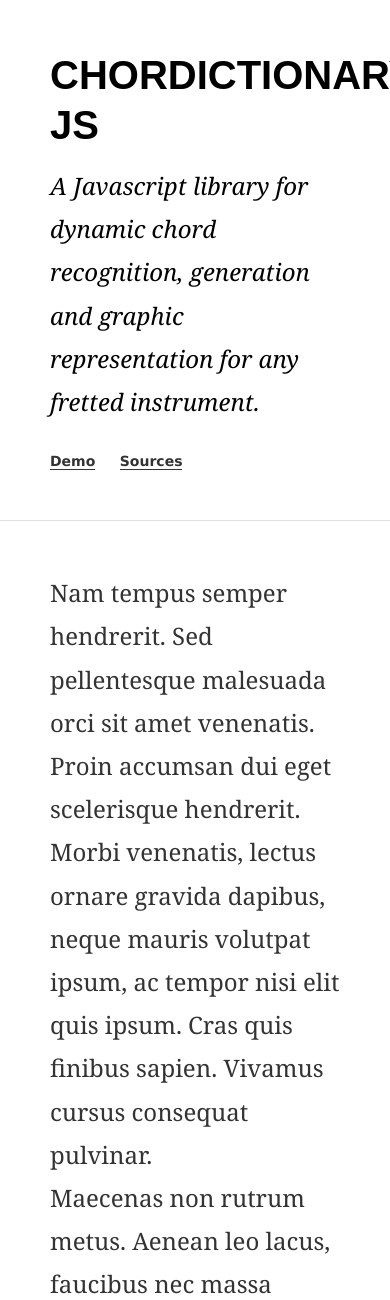
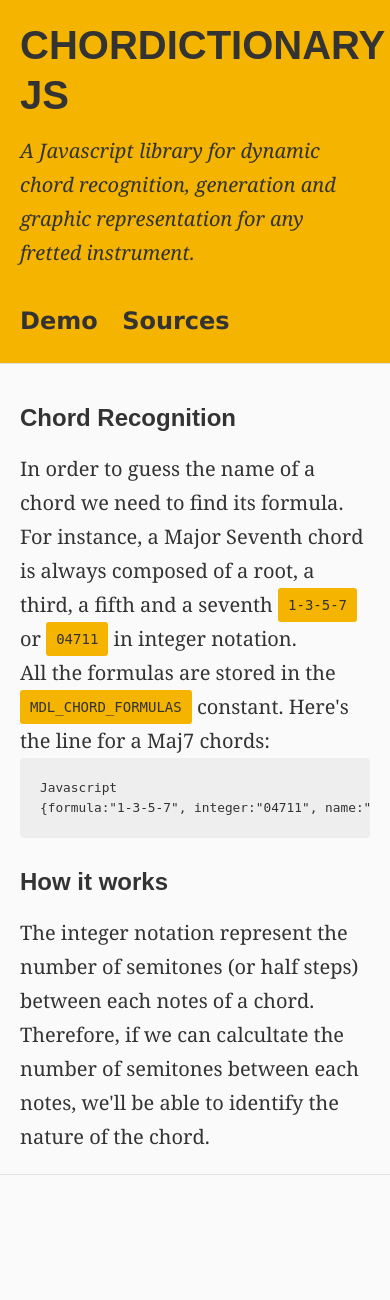
Before and after one commit to greird/greird.github.io, a PHP site: page /blog/chordictionary.html in a window 390 px wide; the page is wider, and only the part inside the window is pictured. Shown: the top 1300 px of that part. After the commit the page ends 1175 px from the top of that part, so only its background shows below. Run offline with PHP 8.4, Linux system fonts and the light colour scheme.

Commit message:
updated mobile layout

```diff
--- a/blog/chordictionary.html
+++ b/blog/chordictionary.html
@@ -14,15 +14,21 @@
 <body>
 
 <div id="article">
-	<section class="summary">
+	<section class="summary yellow">
 	  <h1>Chordictionary JS</h1>
 	  <p>A Javascript library for dynamic chord recognition, generation and graphic representation for any fretted instrument.</p>
 	  <a class="readmore" href="http://www.chordictionary.com">Demo</a>
 	  <a class="readmore" href="http://github.com/greird/chordictionaryjs">Sources</a>
 	</section>
 	<section class="grey">
-	  <p>Nam tempus semper hendrerit. Sed pellentesque malesuada orci sit amet venenatis. Proin accumsan dui eget scelerisque hendrerit. Morbi venenatis, lectus ornare gravida dapibus, neque mauris volutpat ipsum, ac tempor nisi elit quis ipsum. Cras quis finibus sapien. Vivamus cursus consequat pulvinar.</p>
-	  <p>Maecenas non rutrum metus. Aenean leo lacus, faucibus nec massa laoreet, molestie eleifend elit. Mauris quam tellus, feugiat quis imperdiet eget, sollicitudin ac felis. Aenean rutrum metus sit amet quam tincidunt, et vehicula dui dictum. Aenean vehicula ipsum in libero cursus interdum. Proin tincidunt erat vitae augue accumsan, sit amet placerat erat luctus. Aliquam nulla neque, volutpat et lorem ut, euismod scelerisque turpis.<br /> Praesent sed nibh elementum, gravida nisi vitae, tincidunt enim. Aenean maximus orci ut dictum rhoncus.</p>
+		<h2>Chord Recognition</h2>
+		<p>In order to guess the name of a chord we need to find its formula. For instance, a Major Seventh chord is always composed of a root, a third, a fifth and a seventh <code>1-3-5-7</code> or <code>04711</code> in integer notation.</p>
+		<p> All the formulas are stored in the <code>MDL_CHORD_FORMULAS</code> constant. Here's the line for a Maj7 chords:</p>
+<pre>Javascript
+{formula:"1-3-5-7", integer:"04711", name:"Major seventh", suffix:"maj7" }
+</pre>
+		<h2>How it works</h2>
+		<p>The integer notation represent the number of semitones (or half steps) between each notes of a chord. Therefore, if we can calcultate the number of semitones between each notes, we'll be able to identify the nature of the chord.</p>
 	</section>
 </div>
 
--- a/css/main.css
+++ b/css/main.css
@@ -6,7 +6,7 @@ body {
   Text format
 */
 
-.summary h1 {
+h1 {
   margin: 0 0 14px 0;
   font-family: FranklinGothic-Medium, Arial;
   font-size: 40px;
@@ -21,12 +21,16 @@ p {
   padding: 0 0 20px 0;
   margin: 0;
   font-family: Georgia;
-  font-size: 17px;
-  line-height: 30px;
+  font-size: 18px;
+  line-height: 32px;
 }
 .summary p {
   padding: 0;
   font-style: italic;
+}
+#article p {
+  font-size: 20px;
+  line-height: 34px;
 }
 
 a, a:active {
@@ -54,6 +58,10 @@ a, a:active {
   border-color: #FFB257;
 }
 
+pre,code  { font-size: 0.8em; font-family: 'Andale Mono', monospace; vertical-align: top}
+pre       { overflow: auto; margin: 0 0 30px 0; line-height: 20px; padding: 20px; border-radius: 4px; background: #eee; }
+code      { display: inline-block; font-size: 0.7em; white-space: nowrap; padding: 0 10px; border-radius: 3px; background: #F4B400; color:#333;  }
+
 /* ––––––––––––––––––––––––
   Layout
 */
@@ -70,18 +78,20 @@ a, a:active {
 }
 
 #article section {
-  background: #fff;
   padding: 50px 400px;
   border-bottom: 1px solid #E1E1E1;
 }
-@media (max-width: 1280px) {
+@media (max-width: 1400px) {
   #article section {
-    padding: 30px 250px;
+    padding: 50px 350px;
   }
-}
-@media (max-width: 1024px) {
+} @media (max-width: 1280px) {
   #article section {
-    padding: 50px;
+    padding: 50px 300px;
+  }
+} @media (max-width: 1024px) {
+  #article section {
+    padding: 50px 100px;
   }
 }
 
--- a/css/mobile.css
+++ b/css/mobile.css
@@ -9,11 +9,25 @@
    .slide#introduction { border: none; border-radius: 0; }
 
    .slide section { width: auto; padding: 20px; }
+   #article section { padding: 20px; }
 
    p {
       font-size: 1.5em;
       line-height: 1.8em;
       padding: 0;
+   }
+   .summary a.readmore {
+     font-size: 1.5em;
+     line-height: 1.8em;
+     padding: 0;
+     border: none;
+   }
+
+   #triangle-right {
+    margin-left: 5px;
+   	border-top: 8px solid transparent;
+   	border-left: 15px solid #333;
+   	border-bottom: 8px solid transparent;
    }
 
    .hide_mobile { display: none !important; }
```
